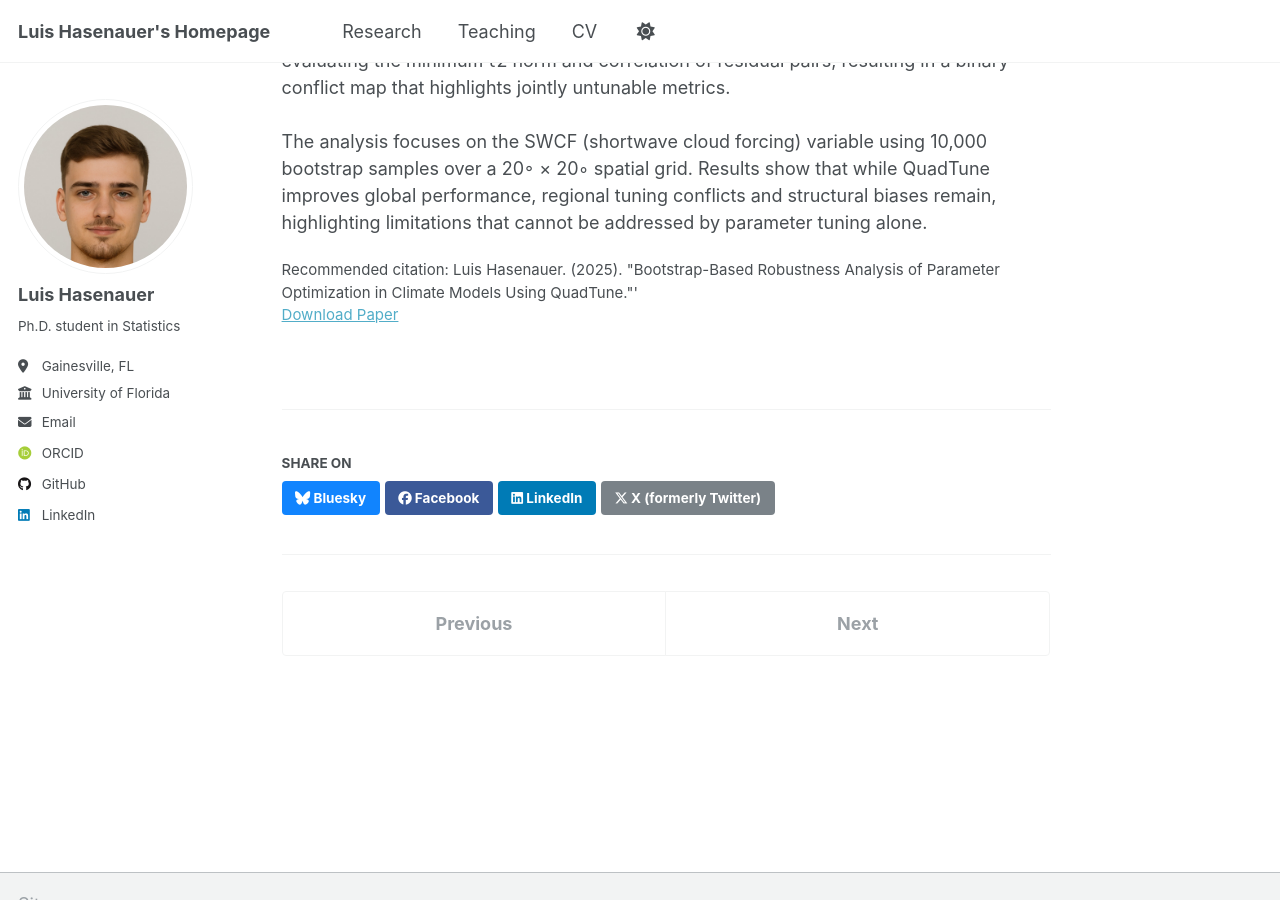
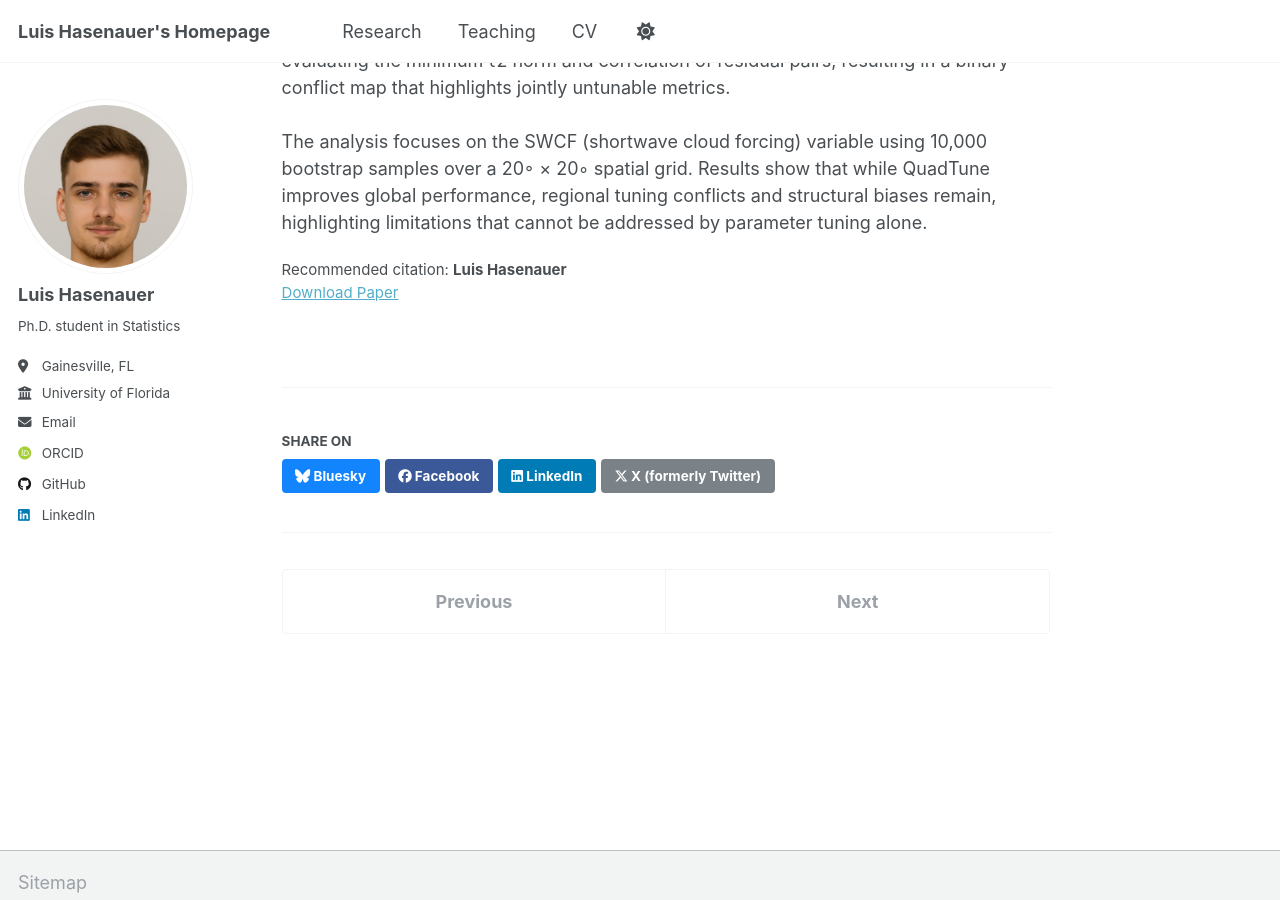
Before and after one commit to LuisHasenauer/LuisHasenauer.github.io, a Jekyll site: the page built from _publications/master-thesis.md, in a window 1280 px wide and 900 px high, scrolled down 501 px. Built offline with Jekyll 4.4.1, drawn with Linux system fonts in a browser that asks for light colours; some web fonts are replaced; a script that is not in the unit is left out.

Commit message:
Update master-thesis.md

```diff
--- a/_publications/master-thesis.md
+++ b/_publications/master-thesis.md
@@ -6,7 +6,7 @@ excerpt: ""
 permalink: /publication/master-thesis
 date: 2025-01-01
 paperurl: 'http://LuisHasenauer.github.io/files/Hasenauer_MS_Thesis.pdf'
-citation: Luis Hasenauer. (2025). &quot;Bootstrap-Based Robustness Analysis of Parameter Optimization in Climate Models Using QuadTune.&quot;'
+citation: <b>Luis Hasenauer</b>
 ---
 Tuning the parameters of climate models is essential for improving their performance, but this process is often complicated by structural limitations, overfitting, and trade-offs between different regions or variables. This thesis combines the QuadTune optimization framework with nonparametric bootstrap resampling to analyze parameter uncertainty and identify tuning conflicts.<br>
 <br>
```
